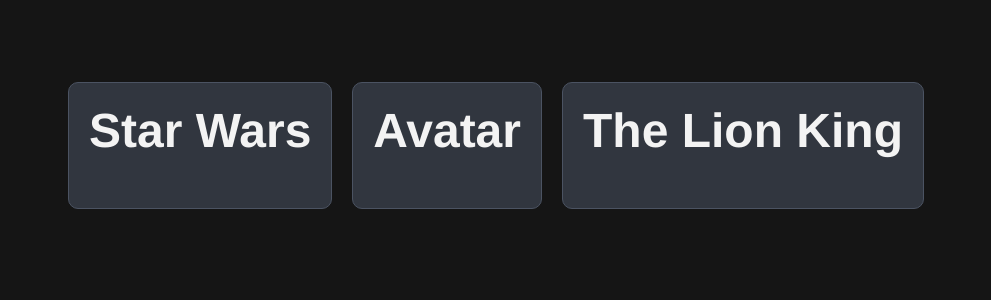
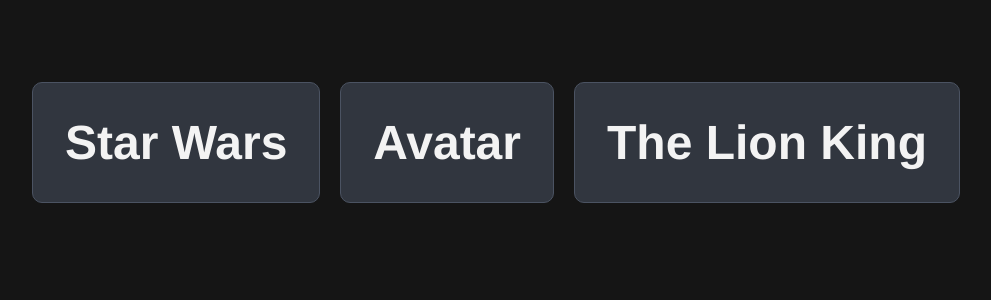
Before and after one commit to mmcmullinyohe/react-clone-project-1, a React (Vite) app in the folder react-app-project/: page / in a window 1280 px wide. Shown: the top 300 px of the page, without its empty margins (144-1135 px from the left). Built offline with nearby package versions, Linux system fonts and the light colour scheme.

Commit message:
update boxes

```diff
--- a/react-app-project/src/App.jsx
+++ b/react-app-project/src/App.jsx
@@ -5,20 +5,15 @@ import './App.css'
 
 const Card = ({ title }) => {
   return (
-    <div className="card" style={{
-      border: '1px solid #4b5362',
-      padding: '20px',
-      margin: "10px",
-      backgroundColor: '#31363f',
-      borderRadius: '10px',
-      minHeight: '100px',
-    }}>
+    <div className="card">
       <h2> {title}</h2>
     </div>
   )
 }
 
 const App = () => {
+  const [hasLiked, setHasLiked] = useState();
+
   return (
     <div className="card-container">
     <Card title="Star Wars" />
--- a/react-app-project/src/index.css
+++ b/react-app-project/src/index.css
@@ -13,7 +13,6 @@ body {
 h2 {
   color: #f3f3f3;
   text-align: center;
-  margin-bottom: 30px;
   font-size: 48px;
 }
 
@@ -27,4 +26,10 @@ h2 {
 
 .card {
   border: 2px solid red;
+  border: 1px solid #4b5362;
+  padding: 20px;
+  margin: 10px;
+  background-color: #31363f;
+  border-radius: 10px;
+  min-height: 100px;
 }
```
